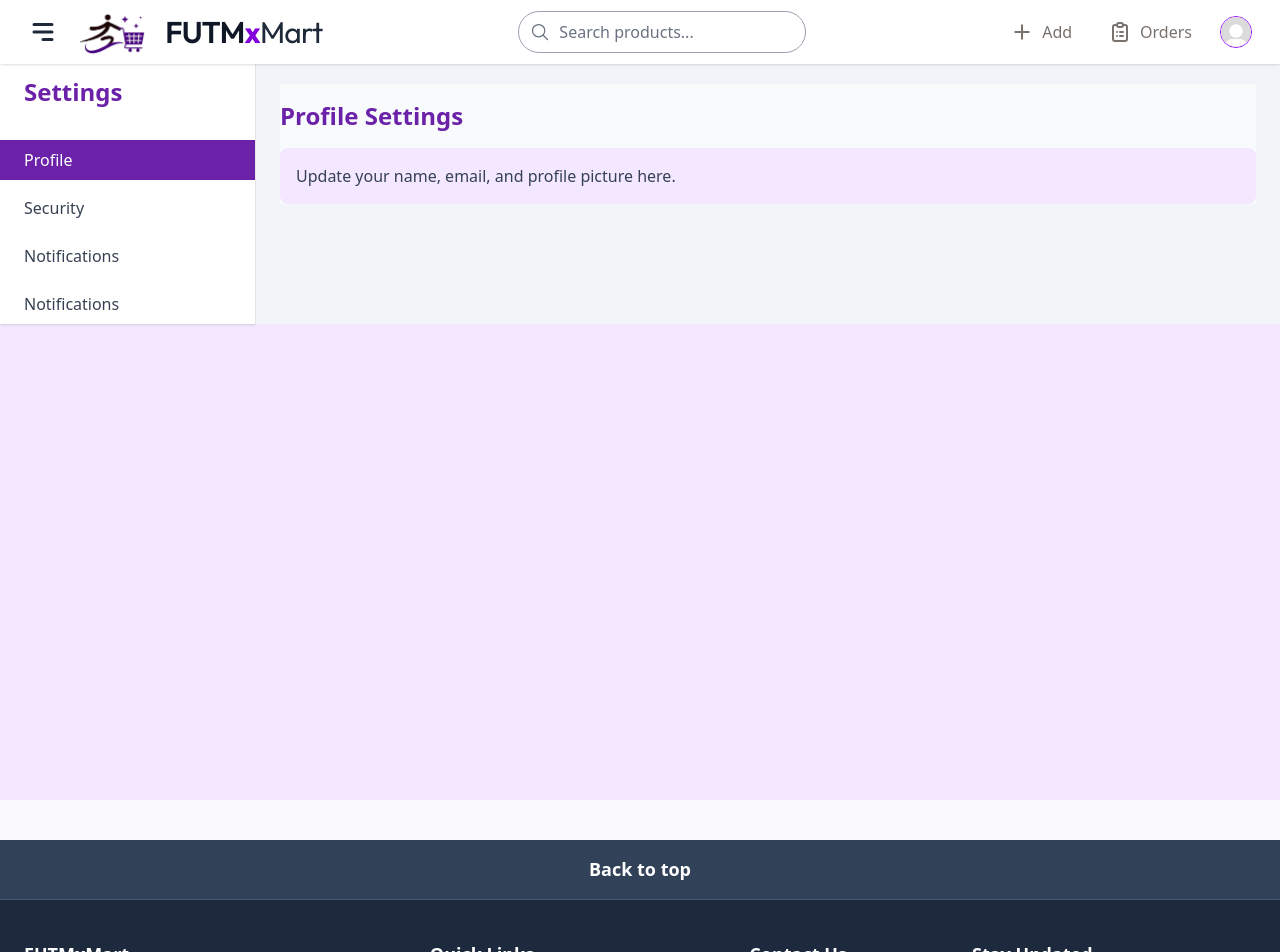
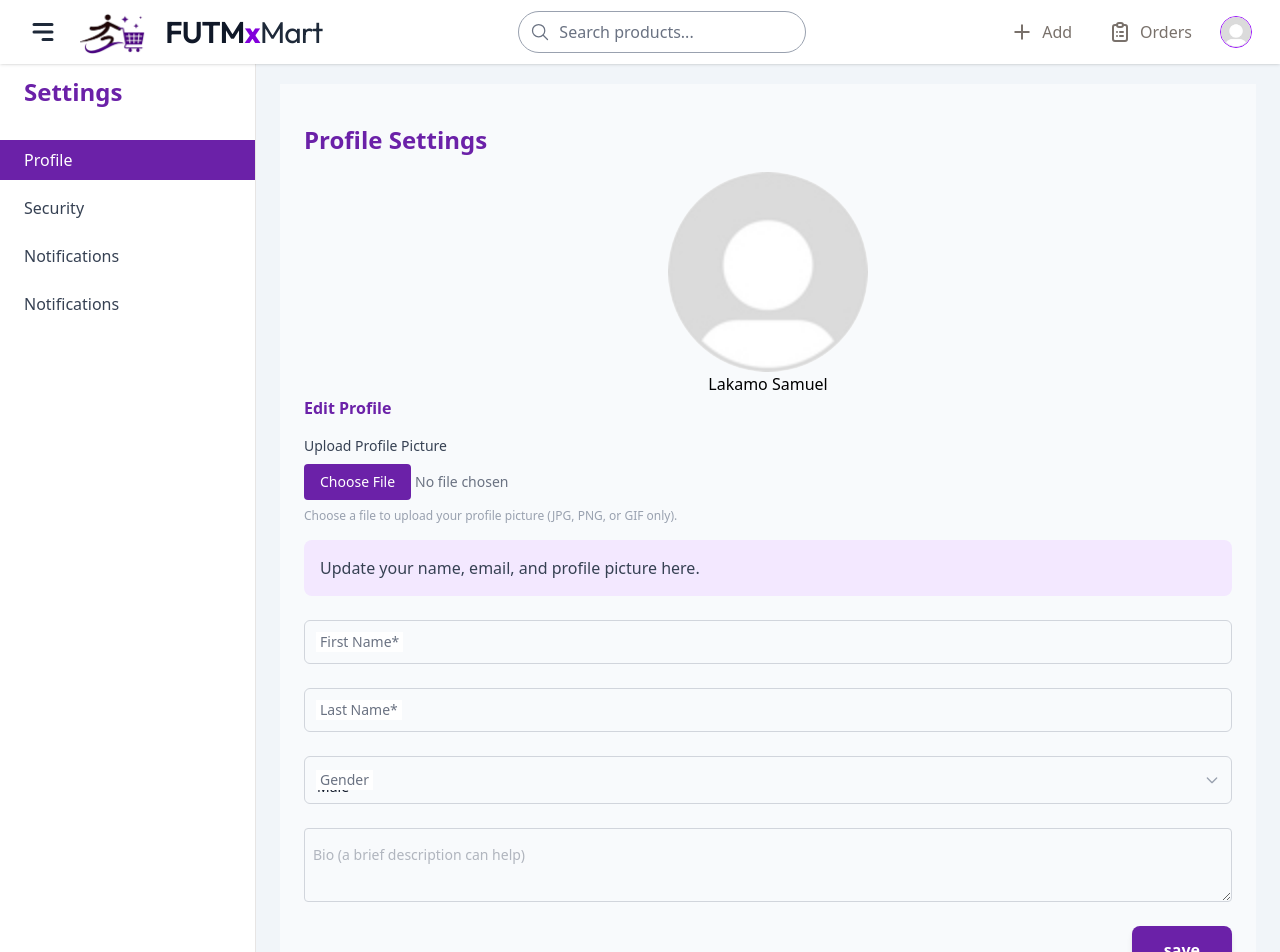
Before and after one commit to Samuel2006-lakamo/FUTxMart, a React (Vite) app: page /vendor/settings in a window 1280 px wide. Shown: the top 952 px of the page. Built offline with nearby package versions, Linux system fonts and the light colour scheme.

Commit message:
Added the profile Image

```diff
--- a/src/Featured/settings/Profile.jsx
+++ b/src/Featured/settings/Profile.jsx
@@ -1,14 +1,95 @@
+import { useState } from "react";
+import FloatingLabelInput from "../../ui/FloatingLabelInput";
+import FloatingSelect from "../../ui/FloatingSelect";
+import Button from "../../ui/Button";
+
 export default function Profile() {
+  const [firstName,setFirstName] = useState()
+  const [lastName, setLastName] = useState();
+  const [gender, setGender] = useState();
+  const [file, setFile] = useState(null);
+
+  const handleFileChange = (event) => {
+    setFile(event.target.files[0]);
+  };
   return (
-    <div className="h-full bg-slate-50">
+    <div className="h-full bg-slate-50 p-6 w-full">
       <h2 className="text-2xl font-semibold text-brand mb-4 pt-4">
         Profile Settings
       </h2>
+      <div className=" flex flex-col items-center ">
+        <img
+          src="/images/default-user.jpg"
+          className="w-50 rounded-full object-center object-cover "
+          alt=""
+        />
+        <span>Lakamo Samuel</span>
+        <div className="w-full ">
+          <h2 className="text-brand font-semibold mb-4">
+            Edit Profile
+          </h2>
+
+          <div className="mb-4">
+            <label
+              htmlFor="profile-picture"
+              className="block text-sm font-medium text-gray-700 mb-2"
+            >
+              Upload Profile Picture
+            </label>
+            <input
+              type="file"
+              id="profile-picture"
+              name="profile-picture"
+              accept="image/*"
+              onChange={handleFileChange}
+              className="block w-full text-sm text-gray-500 file:py-2 file:px-4 file:rounded file:border-0 file:text-white file:bg-brand file:hover:bg-brand"
+            />
+            {file && (
+              <div className="mt-2 text-sm text-gray-500">
+                <span>Selected file: </span>
+                <span className="font-semibold">{file.name}</span>
+              </div>
+            )}
+            <p className="text-xs text-gray-400 mt-2">
+              Choose a file to upload your profile picture (JPG, PNG, or GIF
+              only).
+            </p>
+          </div>
+
+
+        </div>
+      </div>
       <div className="bg-brand-accent p-4 rounded-lg">
         <p className="text-gray-700">
           Update your name, email, and profile picture here.
         </p>
       </div>
+      <form className="py-6 flex flex-col gap-6">
+        <FloatingLabelInput
+          value={firstName}
+          onChange={(e) => setFirstName(e.target.value)}
+          label="First Name*"
+          id="firstName"
+        />
+        <FloatingLabelInput
+          value={lastName}
+          label="Last Name*"
+          onChange={(e) => setLastName(e.target.value)}
+          id="lastName"
+        />
+        <FloatingSelect
+          value={gender}
+          onChange={(e) => setGender(e.target.value)}
+        />
+
+        <textarea
+          className="outline-none  p-4 text-gray-500 text-sm duration-200 transform scale-100 origin-left border border-gray-300 px-2 rounded-sm"
+          name=""
+          id=""
+          placeholder="Bio (a brief description can help)"
+        ></textarea>
+        <Button value="save" />
+      </form>
     </div>
   );
 }
--- a/src/Featured/settings/SettingLayout.jsx
+++ b/src/Featured/settings/SettingLayout.jsx
@@ -58,10 +58,10 @@ export default function Setting() {
         </aside>
 
         {/* Content Area */}
-        <main className="flex-1 p-6 bg-slate-100  md:mt-15">
+        <main className="flex-1 md:p-6 bg-slate-100  md:mt-15">
           {/* Mobile view: show list or tab content */}
           {!mobileView ? (
-            <div className="md:hidden bg-brand-white font">
+            <div className="md:hidden bg-brand-white font mt-15">
               <h2 className="text-xl bg-brand-white font-semibold mb-4">
                 Settings
               </h2>
--- a/src/index.css
+++ b/src/index.css
@@ -43,8 +43,9 @@
     --color-brand-white: #fcfcfc;
   --color-brand-accent: #F3E8FF;
 
-  /* You can also use different shades */
-  --color-brand-50: #eff6ff;
   --color-brand-text: #1E1E1E;
-  /* etc */
+        --color-secondary: #F3E8FF;
+        --color-deep-accent: #9C27B0;
+
+
 }
--- /dev/null
+++ b/src/ui/Button.jsx
@@ -0,0 +1,14 @@
+function Button({value}) {
+  return (
+    <div className="flex items-end justify-end">
+      <button
+        type="submit"
+        className="w- bg-brand hover:bg-brand-dark text-white font-semibold px-8 py-3 rounded-lg shadow-md transition-all duration-200 hover:scale-105 focus:ring-2 focus:ring-brand/40 focus:outline-none"
+      >
+        {value}
+      </button>
+    </div>
+  );
+}
+
+export default Button;
--- /dev/null
+++ b/src/ui/FloatingLabelInput.jsx
@@ -0,0 +1,26 @@
+const FloatingInput = ({ label, id, type = "text", value, onChange }) => {
+  return (
+    <div className="relative w-full">
+      <input
+        type={type}
+        id={id}
+        value={value}
+        onChange={onChange}
+        placeholder=" "
+        className="peer block w-full rounded-md border border-gray-300 bg-transparent px-3 pt-4 pb-1.5 text-sm text-gray-900 focus:border-brand focus:ring-0 focus:outline-none transition-all"
+      />
+
+      <label
+        htmlFor={id}
+        className={`absolute left-3 text-gray-500 bg-white px-1 text-sm transition-all duration-200
+          peer-placeholder-shown:top-1/2 peer-placeholder-shown:-translate-y-1/2 peer-placeholder-shown:scale-100
+          peer-focus:top-0 peer-focus:-translate-y-1/2 peer-focus:scale-90 peer-focus:text-brand
+          ${value ? "top-0 -translate-y-1/2 scale-90 text-brand" : ""}`}
+      >
+        {label}
+      </label>
+    </div>
+  );
+};
+
+export default FloatingInput;
--- /dev/null
+++ b/src/ui/FloatingSelect.jsx
@@ -0,0 +1,47 @@
+function FloatingSelect({value,onChange}) {
+  return (
+    <div className="relative w-full">
+      <select
+        id="gender"
+        value={value}
+        onChange={onChange}
+        className="peer block w-full appearance-none rounded-md border border-gray-300 bg-transparent px-3 pt-5 pb-1.5 text-sm text-gray-900 focus:border-brand focus:ring-0 focus:outline-none transition-all"
+      >
+        <option value="" disabled hidden></option>
+        <option value="male">Male</option>
+        <option value="female">Female</option>
+      </select>
+
+      <label
+        htmlFor="gender"
+        className={`absolute left-3 text-gray-500 bg-white px-1 text-sm transition-all duration-200
+      ${
+        value
+          ? "top-0 -translate-y-1/2 scale-90 text-brand"
+          : "top-1/2 -translate-y-1/2 scale-100"
+      }
+      peer-focus:top-0 peer-focus:-translate-y-1/2 peer-focus:scale-90 peer-focus:text-brand`}
+      >
+        Gender
+      </label>
+
+      {/* Optional dropdown arrow */}
+      <svg
+        className="pointer-events-none absolute right-3 top-1/2 -translate-y-1/2 h-4 w-4 text-gray-400"
+        xmlns="http://www.w3.org/2000/svg"
+        fill="none"
+        viewBox="0 0 24 24"
+        stroke="currentColor"
+      >
+        <path
+          strokeLinecap="round"
+          strokeLinejoin="round"
+          strokeWidth={2}
+          d="M19 9l-7 7-7-7"
+        />
+      </svg>
+    </div>
+  );
+}
+
+export default FloatingSelect;
```
